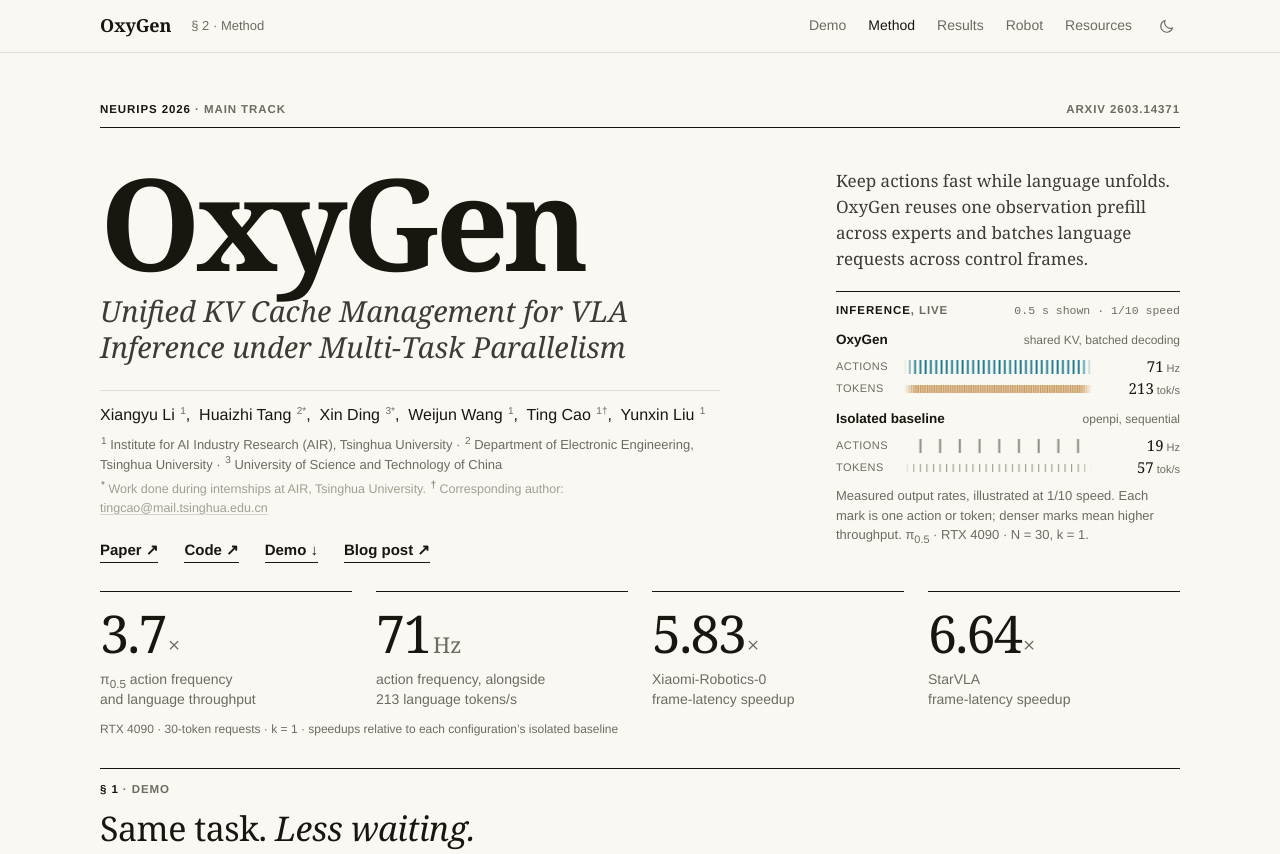
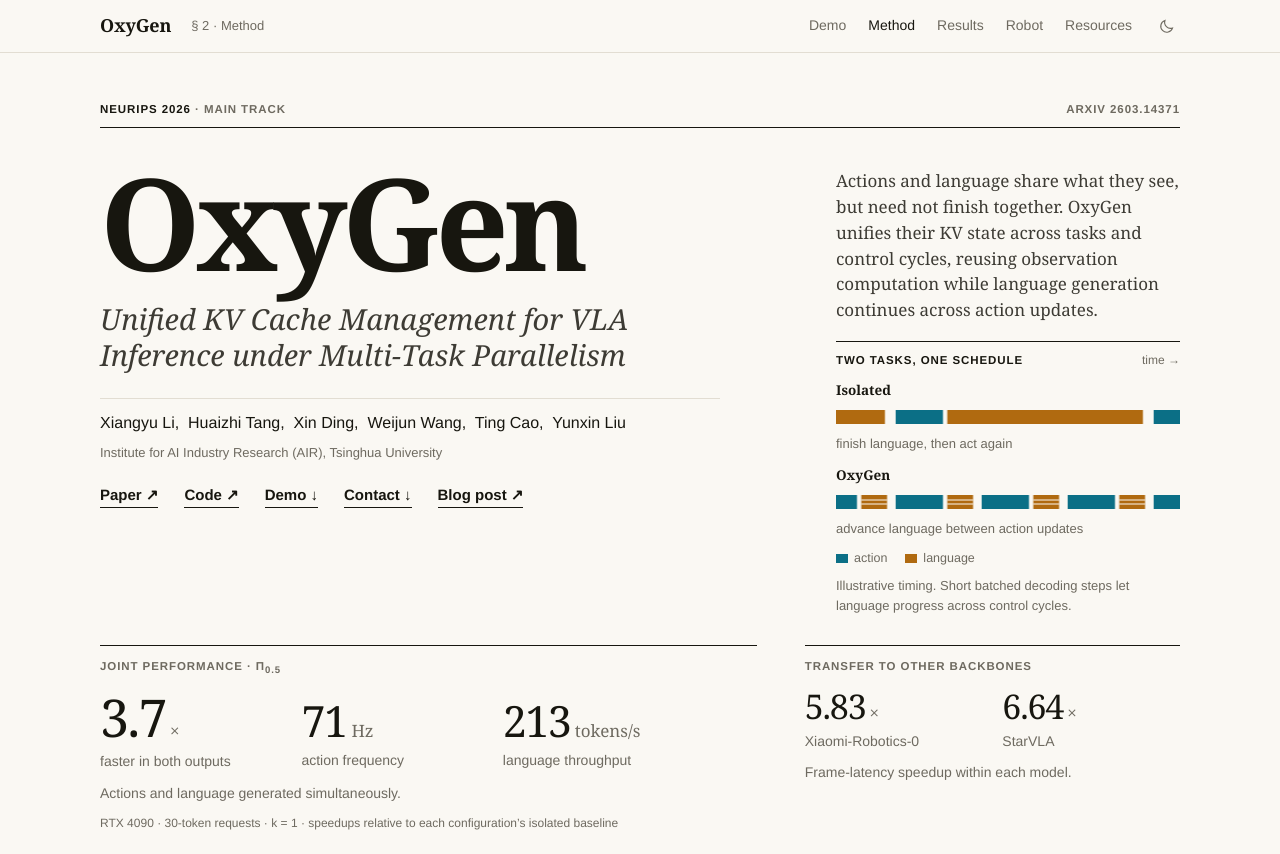
Before and after one commit to air-embodied-brain/OxyGen, an Astro site: page / in a window 1280 px wide. Shown: the top 854 px of the page. Built offline with nearby package versions, Linux system fonts and the light colour scheme; Astro itself is replaced by a stand-in of ours; a web font is replaced by a local one.

Commit message:
Refine hero insight, scheduling illustration and grouped performance evidence

```diff
--- a/src/components/Hero.astro
+++ b/src/components/Hero.astro
@@ -1,29 +1,20 @@
 ---
-import { tradeoff } from "../data/paper-figures";
 import { links } from "../data/site";
 
 const authors = [
   { name: "Xiangyu Li", affiliation: "1", homepage: "https://xxxxyu.github.io" },
   { name: "Huaizhi Tang", affiliation: "2", note: "*" },
   { name: "Xin Ding", affiliation: "3", note: "*", homepage: "https://xinding-bot.github.io" },
-  { name: "Weijun Wang", affiliation: "1" },
+  { name: "Weijun Wang", affiliation: "1", homepage: "https://weijunalexwang.github.io" },
   { name: "Ting Cao", affiliation: "1", note: "†", homepage: "https://tingcao952.github.io" },
   { name: "Yunxin Liu", affiliation: "1", homepage: "https://yunxinliu.github.io" },
 ];
 
-// π0.5 · LIBERO · RTX 4090 with 30-token requests: OxyGen (k = 1) and sequential
-// isolated execution. Each lane shows WINDOW seconds of marks at the measured
-// rate. Every tape moves at the same speed (one window per SLOWDOWN × WINDOW s);
-// each loop shifts by exactly one mark, so the repeat is seamless.
-const libero = tradeoff.libero.rtx4090;
-const ours = libero.k1.at(-1)!;
-const base = libero.baseline.at(-1)!;
-const SLOWDOWN = 10;
-// Each lane spans half a second, so even 213 tok/s stays legible as marks.
-const WINDOW = 0.5;
-const runs = [
-  { cls: "ours", name: "OxyGen", note: "shared KV, batched decoding", hz: ours[1], tps: ours[2] },
-  { cls: "base", name: "Isolated baseline", note: "openpi, sequential", hz: base[1], tps: base[2] },
+// Schematic schedule, not measured stage durations. Both rows share one time
+// scale and repeat a whole tile, so the scrolling loop has no seam.
+const schedule = [
+  { name: "Isolated", note: "finish language, then act again", period: 240, action: 44, language: 182 },
+  { name: "OxyGen", note: "advance language between action updates", period: 80, action: 44, language: 24 },
 ];
 ---
 
@@ -44,49 +35,47 @@ const runs = [
               {author.homepage ? (
                 <a href={author.homepage} target="_blank" rel="noreferrer">{author.name}</a>
               ) : author.name}
-              <sup>{author.affiliation}{author.note}</sup>
+
             </span>
           ))}
         </div>
-        <p><sup>1</sup> Institute for AI Industry Research (AIR), Tsinghua University · <sup>2</sup> Department of Electronic Engineering, Tsinghua University · <sup>3</sup> University of Science and Technology of China</p>
-        <p class="notes"><sup>*</sup> Work done during internships at AIR, Tsinghua University. <sup>†</sup> Corresponding author: <a href="mailto:tingcao@mail.tsinghua.edu.cn">tingcao@mail.tsinghua.edu.cn</a></p>
+        <p class="project-affiliation">Institute for AI Industry Research (AIR), Tsinghua University</p>
       </div>
       <nav class="links" aria-label="Paper links">
         <a href={links.paper} target="_blank" rel="noreferrer">Paper ↗</a>
         <a href={links.code} target="_blank" rel="noreferrer">Code ↗</a>
         <a href="#demo">Demo ↓</a>
+        <a href="#contact">Contact ↓</a>
         <a href={links.blog} target="_blank" rel="noreferrer">Blog post ↗</a>
       </nav>
     </div>
 
     <div class="c9-12">
       <p class="dek">
-        Keep actions fast while language unfolds. OxyGen reuses one observation prefill across experts and batches language requests across control frames.
+        Actions and language share what they see, but need not finish together. OxyGen unifies their KV state across tasks and control cycles, reusing observation computation while language generation continues across action updates.
       </p>
 
-      <figure class="second" style={`--period: ${SLOWDOWN * WINDOW}s`} aria-label="Actions and language tokens produced per second by OxyGen and the isolated baseline">
-        <div class="second-head">
-          <span class="label"><b>Inference</b>, live</span>
-          <span class="clock">0.5 s shown · 1/{SLOWDOWN} speed</span>
-        </div>
-        {runs.map((run) => (
-          <div class:list={["run", run.cls]} data-hz={run.hz} data-tps={run.tps}>
-            <div class="run-name">{run.name}<small>{run.note}</small></div>
-            <div class="lane-row">
-              <span>Actions</span>
-              <div class="marks act" style={`--n: ${(run.hz * WINDOW).toFixed(3)}; --dur: ${(SLOWDOWN / run.hz).toFixed(4)}s`}><i class="tape"></i></div>
-              <output><span data-count-up>{run.hz.toFixed(0)}</span><small>Hz</small></output>
+      <figure class="schedule-demo" aria-label="Illustrative inference schedule: isolated execution finishes each language request before the next action update; OxyGen batches language across updates.">
+        <div class="second-head"><span class="label"><b>Two tasks, one schedule</b></span><span class="schedule-time">time →</span></div>
+        {schedule.map((run) => (
+          <div class="schedule-run">
+            <div class="run-name">{run.name}</div>
+            <div class="schedule-window" aria-hidden="true">
+              <svg viewBox="0 0 320 28" preserveAspectRatio="none">
+                <g class="schedule-tape">
+                  {Array.from({length: 9}, (_,i) => <g transform={`translate(${i * run.period} 0)`}>
+                    <rect x="0" y="3" width={run.action} height="14" fill="var(--action)" />
+                    <rect x={run.action + 4} y="3" width={run.language} height="14" fill="var(--language)" />
+                    {run.name === "OxyGen" && <><line x1={run.action + 4} x2={run.action + 4 + run.language} y1="8" y2="8" stroke="var(--paper)" stroke-width="1" /><line x1={run.action + 4} x2={run.action + 4 + run.language} y1="12" y2="12" stroke="var(--paper)" stroke-width="1" /></>}
+                  </g>)}
+                </g>
+              </svg>
             </div>
-            <div class="lane-row">
-              <span>Tokens</span>
-              <div class="marks tokens" style={`--n: ${(run.tps * WINDOW).toFixed(3)}; --dur: ${(SLOWDOWN / run.tps).toFixed(4)}s`}><i class="tape"></i></div>
-              <output><span data-count-up>{run.tps.toFixed(0)}</span><small>tok/s</small></output>
-            </div>
+            <p>{run.note}</p>
           </div>
         ))}
-        <figcaption class="caption">
-          Measured output rates, illustrated at 1/10 speed. Each mark is one action or token; denser marks mean higher throughput. π<sub>0.5</sub> · RTX 4090 · N = 30, k = 1.
-        </figcaption>
+        <div class="key"><span><i style="background:var(--action)"></i>action</span><span><i style="background:var(--language)"></i>language</span></div>
+        <figcaption class="caption">Illustrative timing. Short batched decoding steps let language progress across control cycles.</figcaption>
       </figure>
     </div>
   </div>
--- a/src/pages/index.astro
+++ b/src/pages/index.astro
@@ -74,11 +74,21 @@ const resources = [
   <Hero />
 
   <main class="page">
-    <div class="stats grid performance-strip" aria-label="Performance highlights">
-      <div class="stat lead-stat"><strong><span data-count-up>{peakSpeedup.toFixed(1)}</span><small>×</small></strong><p>π<sub>0.5</sub> action frequency<br />and language throughput</p></div>
-      <div class="stat"><strong><span data-count-up>{Math.round(peak[1])}</span><small>Hz</small></strong><p>action frequency, alongside {Math.round(peak[2])} language tokens/s</p></div>
-      <div class="stat"><strong>{xiaomi.at(-1)!.k1.toFixed(2)}<small>×</small></strong><p>Xiaomi-Robotics-0<br />frame-latency speedup</p></div>
-      <div class="stat"><strong>{starvla[2].at(-1)!.k1.toFixed(2)}<small>×</small></strong><p>StarVLA<br />frame-latency speedup</p></div>
+    <div class="performance-groups" aria-label="Performance highlights">
+      <div class="performance-primary">
+        <p class="label">Joint performance · π<sub>0.5</sub></p>
+        <div class="joint-metrics">
+          <div class="joint-gain"><strong><span data-count-up>{peakSpeedup.toFixed(1)}</span><small>×</small></strong><p>faster in both outputs</p></div>
+          <div><strong><span data-count-up>{Math.round(peak[1])}</span><small>Hz</small></strong><p>action frequency</p></div>
+          <div><strong><span data-count-up>{Math.round(peak[2])}</span><small>tokens/s</small></strong><p>language throughput</p></div>
+        </div>
+        <p class="performance-note">Actions and language generated simultaneously.</p>
+      </div>
+      <div class="performance-transfer">
+        <p class="label">Transfer to other backbones</p>
+        <div class="transfer-metrics"><div><strong>{xiaomi.at(-1)!.k1.toFixed(2)}<small>×</small></strong><p>Xiaomi-Robotics-0</p></div><div><strong>{starvla[2].at(-1)!.k1.toFixed(2)}<small>×</small></strong><p>StarVLA</p></div></div>
+        <p class="performance-note">Frame-latency speedup within each model.</p>
+      </div>
     </div>
 
     <p class="headline-protocol">RTX 4090 · 30-token requests · k = 1 · speedups relative to each configuration’s isolated baseline</p>
@@ -249,6 +259,7 @@ const resources = [
 
           <div class="fig-head"><span class="title">Citation</span><button id="copy-citation" class="copy" type="button"><svg viewBox="0 0 24 24" aria-hidden="true"><rect x="8" y="8" width="12" height="12" rx="1.5"></rect><path d="M16 8V5.5A1.5 1.5 0 0 0 14.5 4h-9A1.5 1.5 0 0 0 4 5.5v9A1.5 1.5 0 0 0 5.5 16H8"></path></svg><span>Copy BibTeX</span></button></div>
           <pre><code id="citation-text">{citation}</code></pre>
+          <div id="contact" class="contact-block"><span class="label">Contact</span><p><a href="mailto:lixiangy22@mails.tsinghua.edu.cn">Xiangyu Li ↗</a><a href="mailto:tingcao@mail.tsinghua.edu.cn">Ting Cao ↗</a></p></div>
         </div>
       </div>
     </section>
--- a/src/styles/global.css
+++ b/src/styles/global.css
@@ -340,7 +340,7 @@ dd {
 }
 
 .masthead .paper-title {
-  margin: 14px 0 0;
+  margin: 22px 0 0;
   font-size: clamp(22px, 2.3vw, 29px);
   font-weight: 400;
   font-style: italic;
@@ -2043,3 +2043,29 @@ table.data td.bar {
  .setup-plate { padding-top: 36px; }
  .overlap-figure svg { max-width: 560px; }
 }
+/* Opening: joint performance and transfer are two distinct evidence groups. */
+.project-affiliation { text-wrap: balance; }
+.schedule-demo { margin: 18px 0 0; border-top: 1px solid var(--rule); padding-top: 10px; }
+.schedule-time { font: 12px var(--sans); color: var(--muted); }
+.schedule-run { margin-top: 12px; }
+.schedule-window { overflow: hidden; margin-top: 6px; }
+.schedule-window svg { display: block; width: 100%; height: 28px; }
+.schedule-tape { animation: schedule-scroll 9s linear infinite; }
+@keyframes schedule-scroll { to { transform: translateX(-240px); } }
+.schedule-run p { margin: 0; font: 13px/1.35 var(--sans); color: var(--muted); }
+.schedule-demo .key { margin-top: 12px; }
+.schedule-demo .caption { margin-top: 8px; }
+.performance-groups { display: grid; grid-template-columns: 7fr 4fr; gap: 48px; margin-top: 30px; }
+.performance-groups > div { border-top: 1px solid var(--rule); padding-top: 12px; }
+.joint-metrics, .transfer-metrics { display: grid; gap: 20px; margin-top: 12px; align-items: baseline; }
+.joint-metrics { grid-template-columns: 1fr 1fr 1.4fr; }
+.transfer-metrics { grid-template-columns: 1fr 1fr; }
+.performance-groups strong { display: block; font: 43px/1.15 var(--display); letter-spacing: -.035em; white-space: nowrap; }
+.performance-groups strong small { font-size: 17px; margin-left: 4px; color: var(--muted); letter-spacing: 0; }
+.performance-groups .joint-gain strong { font-size: 52px; }
+.performance-transfer strong { font-size: 34px; }
+.performance-groups p:not(.label) { font: 14px/1.4 var(--sans); color: var(--muted); margin: 6px 0 0; }
+.performance-groups .performance-note { margin-top: 12px !important; }
+.contact-block { border-top: 1px solid var(--hair); margin-top: 18px; padding-top: 12px; scroll-margin-top: 90px; }
+.contact-block p { display: flex; gap: 30px; font: 16px var(--sans); margin: 8px 0 0; }
+@media(max-width:900px) { .performance-groups { grid-template-columns: 1fr; gap: 24px; } }
```
Also changed, not shown: DATA_SOURCES.md (+7 -0 lines).
